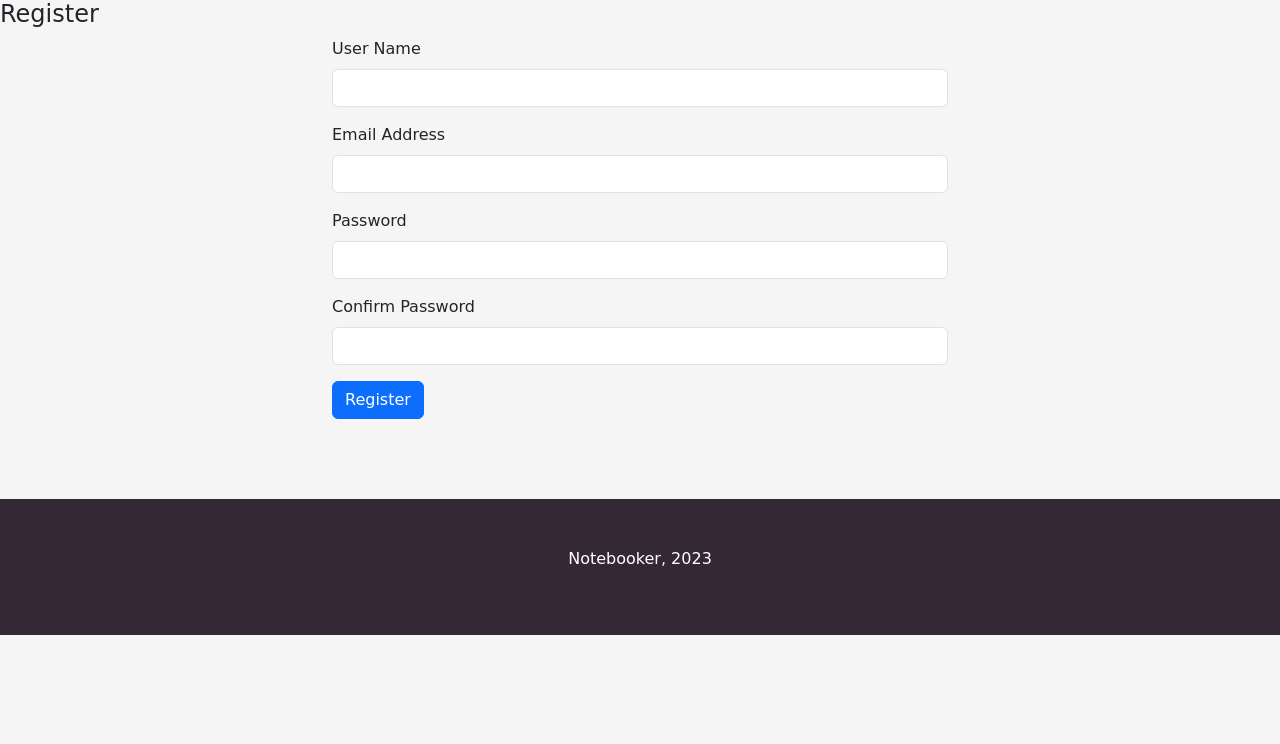
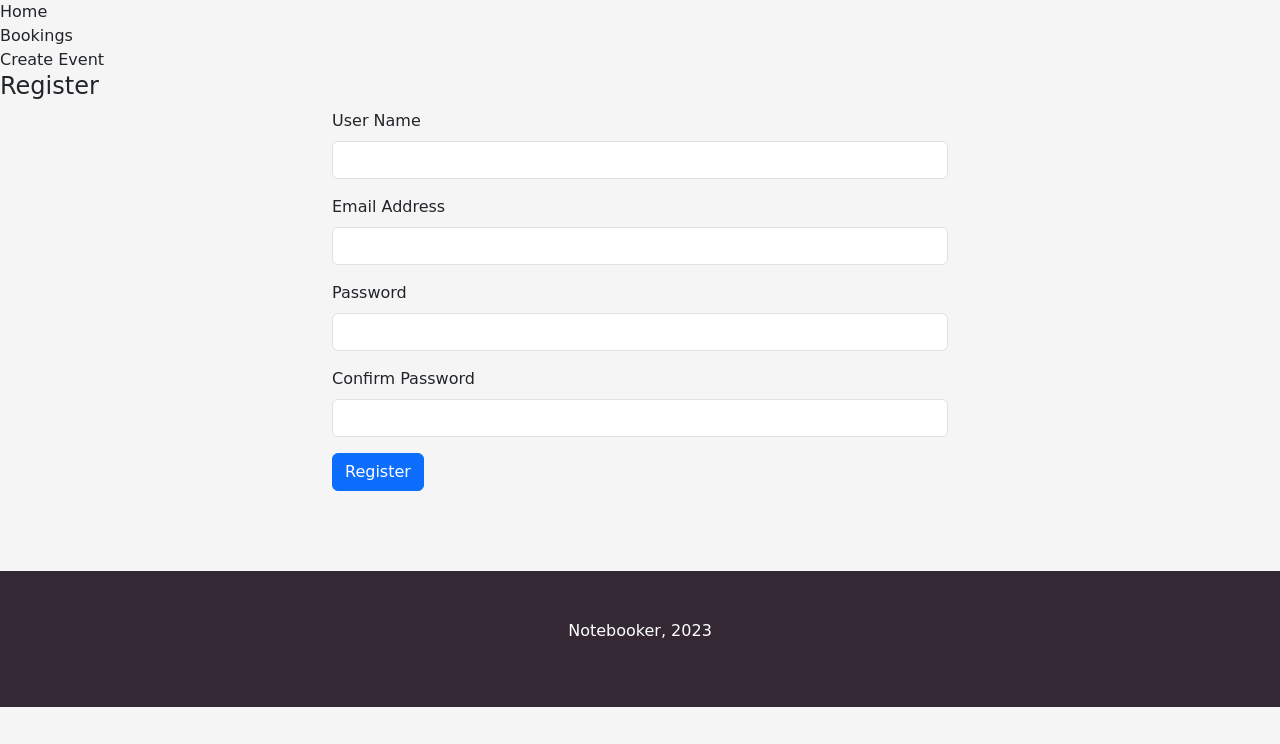
Before and after one commit to logankocon/iab207-group56, a Flask app: page /register in a window 1280 px wide. Shown: the part 56-800 px from the top of the page. Run offline with Flask 3, Linux system fonts and the light colour scheme; some libraries are stand-ins or nearby versions; some web fonts are replaced.

Commit message:
forms have better validation and navbar lights up with selected page

```diff
--- a/website/forms.py
+++ b/website/forms.py
@@ -1,5 +1,5 @@
 from flask_wtf import FlaskForm
-from wtforms.fields import TextAreaField,SubmitField, StringField, PasswordField
+from wtforms.fields import TextAreaField,SubmitField, StringField, PasswordField, IntegerField, DateTimeField
 from wtforms.validators import InputRequired, Length, Email, EqualTo
 from flask_wtf.file import FileRequired, FileField, FileAllowed
 
@@ -26,23 +26,23 @@ ALLOWED_FILE = {"PNG", "JPG", "JPEG", "png", "jpg", "jpeg"}
 
 #create new event form
 class EventForm(FlaskForm):
-    name = StringField('Event Name', validators=[InputRequired()], render_kw={'class':'form-control rounded border border-secondary'})
-    artist = StringField('Event Artist', validators=[InputRequired()], render_kw={'class':'form-control rounded border border-secondary'})
+    name = StringField('Event Name', validators=[InputRequired('Pleae enter an event title.')], render_kw={'class':'form-control rounded border border-secondary'})
+    artist = StringField('Event Artist', validators=[InputRequired('Pleae enter an event artist.')], render_kw={'class':'form-control rounded border border-secondary'})
     description = TextAreaField('Description', render_kw={'class':'form-control rounded border border-secondary'},
-            validators=[InputRequired()])
-    location = StringField('Event Location', validators = [InputRequired()], render_kw={'class':'form-control rounded border border-secondary'})
+            validators=[InputRequired('Pleae enter a description.')])
+    location = StringField('Event Location', validators = [InputRequired('Pleae enter a location.')], render_kw={'class':'form-control rounded border border-secondary'})
 
     image = FileField('Event Image', validators = [
         FileRequired(message='Image cannot be empty'),
         FileAllowed(ALLOWED_FILE, message='Only supports PNG, JPG, png, jpg')], render_kw={'class':'form-control rounded border border-secondary'})
-    tickets = StringField('Available Tickets', validators = [InputRequired()], render_kw={'class':'form-control rounded border border-secondary'})
-    date = StringField('Event Date', validators = [InputRequired()], render_kw={'class':'form-control rounded border border-secondary'})
-    time = StringField('Event TIme', validators = [InputRequired()], render_kw={'class':'form-control rounded border border-secondary'})
-    genre = StringField('Event Genre', validators=[InputRequired()], render_kw={'class':'form-control rounded border border-secondary'})
+    tickets = IntegerField('Available Tickets', validators = [InputRequired('Pleae enter available tickets.')], render_kw={'class':'form-control rounded border border-secondary'})
+    date = DateTimeField('Event Date', validators = [InputRequired('Pleae enter an event date.')], render_kw={'class':'form-control rounded border border-secondary datepicker'})
+    time = StringField('Event Time', validators = [InputRequired()], render_kw={'class':'form-control rounded border border-secondary'})
+    genre = StringField('Event Genre', validators=[InputRequired('Pleae enter an event genre.')], render_kw={'class':'form-control rounded border border-secondary'})
     submit = SubmitField('Create', render_kw={'class':'form-control rounded border border-secondary'})
 
 class BookingForm(FlaskForm):
-    tickets = tickets = StringField('Tickets to Purchase', validators = [InputRequired()], render_kw={'class':'form-control rounded border border-secondary'})
+    tickets = tickets = IntegerField('Tickets to Purchase', validators = [InputRequired()], render_kw={'class':'form-control rounded border border-secondary'})
     submit = SubmitField('Book', render_kw={'class':'form-control rounded border border-secondary'})
 
 #comment form
--- a/website/templates/base.html
+++ b/website/templates/base.html
@@ -18,9 +18,9 @@
           </button>
           <div class="collapse navbar-collapse" id="navbarNavAltMarkup">
             <div class="navbar-nav">
-              <a class="nav-link active" aria-current="page" href="/">Home</a>
-              <a class="nav-link" href="{{ url_for('event.booking_history') }}">Bookings</a>
-              <a class="nav-link" href="{{ url_for('event.create') }}">Create Event</a>
+              {% block navbar %}
+
+              {% endblock %}
             </div>
           </div>
           <div class="collapse navbar-collapse" id="navbarNavAltMarkup">
--- a/website/templates/booking_history.html
+++ b/website/templates/booking_history.html
@@ -1,4 +1,10 @@
 {% extends 'base.html' %}
+
+{% block navbar %}
+              <a class="nav-link" aria-current="page" href="/">Home</a>
+              <a class="nav-link active" href="{{ url_for('event.booking_history') }}">Bookings</a>
+              <a class="nav-link" href="{{ url_for('event.create') }}">Create Event</a>
+{% endblock %}
 
 {% block content %}
     <br><br>
--- a/website/templates/create_event.html
+++ b/website/templates/create_event.html
@@ -1,6 +1,12 @@
 {% extends "base.html" %}
 {% from "bootstrap5/form.html" import render_form %}
 {% from "bootstrap5/form.html" import render_field %}
+
+{% block navbar %}
+              <a class="nav-link" aria-current="page" href="/">Home</a>
+              <a class="nav-link" href="{{ url_for('event.booking_history') }}">Bookings</a>
+              <a class="nav-link active" href="{{ url_for('event.create') }}">Create Event</a>
+{% endblock %}
 
 {% block content %}
     <br><br>
--- a/website/templates/event_details.html
+++ b/website/templates/event_details.html
@@ -1,5 +1,11 @@
 {% extends 'base.html' %}
 {% from "bootstrap5/form.html" import render_form %}
+
+{% block navbar %}
+              <a class="nav-link" aria-current="page" href="/">Home</a>
+              <a class="nav-link" href="{{ url_for('event.booking_history') }}">Bookings</a>
+              <a class="nav-link" href="{{ url_for('event.create') }}">Create Event</a>
+{% endblock %}
 
 {% block content %}
     <div class = "container">
--- a/website/templates/index.html
+++ b/website/templates/index.html
@@ -1,4 +1,10 @@
 {% extends 'base.html' %}
+
+{% block navbar %}
+              <a class="nav-link active" aria-current="page" href="/">Home</a>
+              <a class="nav-link" href="{{ url_for('event.booking_history') }}">Bookings</a>
+              <a class="nav-link" href="{{ url_for('event.create') }}">Create Event</a>
+{% endblock %}
 
 {% block content %}
     <div class = "container-fluid">
--- a/website/templates/user.html
+++ b/website/templates/user.html
@@ -2,6 +2,12 @@
 {% from "bootstrap5/form.html" import render_form %}
 {% from "bootstrap5/form.html" import render_field %}
 {% block content %}
+
+{% block navbar %}
+              <a class="nav-link active" aria-current="page" href="/">Home</a>
+              <a class="nav-link" href="{{ url_for('event.booking_history') }}">Bookings</a>
+              <a class="nav-link" href="{{ url_for('event.create') }}">Create Event</a>
+{% endblock %}
 
 <div class="page-header">
     <h4>{{heading}}</h4>
```
